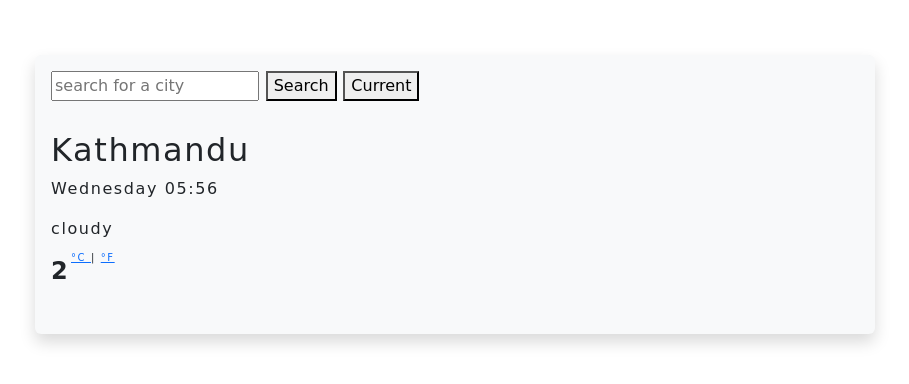
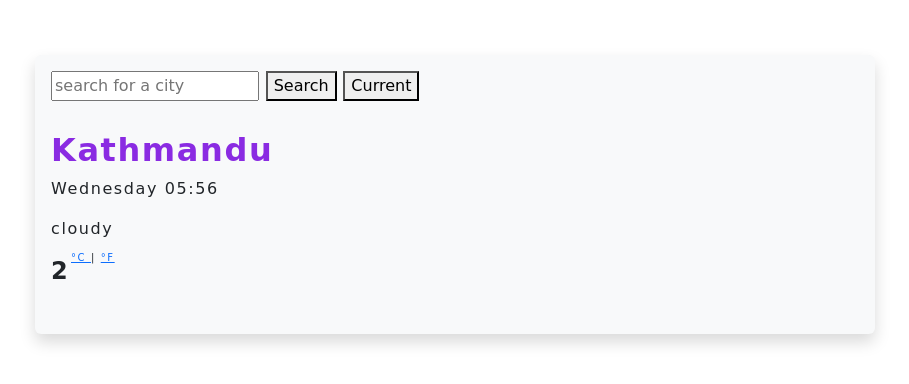
Before and after one commit to senengutami/SheCode-Course, a plain HTML site: page shecode-plus/exercises/css_to_js_2.html in a window 1280 px wide. Shown: the whole page, without its empty margins (185-1094 px from the left). Drawn offline with nearby package versions, Linux system fonts and the light colour scheme.

Commit message:
update color

```diff
--- a/shecode-plus/exercises/src/style.css
+++ b/shecode-plus/exercises/src/style.css
@@ -20,3 +20,8 @@ body {
 form {
   padding-bottom: 30px;
 }
+
+h2 {
+  color:blueviolet !important;
+  font-weight: bold !important;
+}
```
Also changed, not shown: 2 other files.
